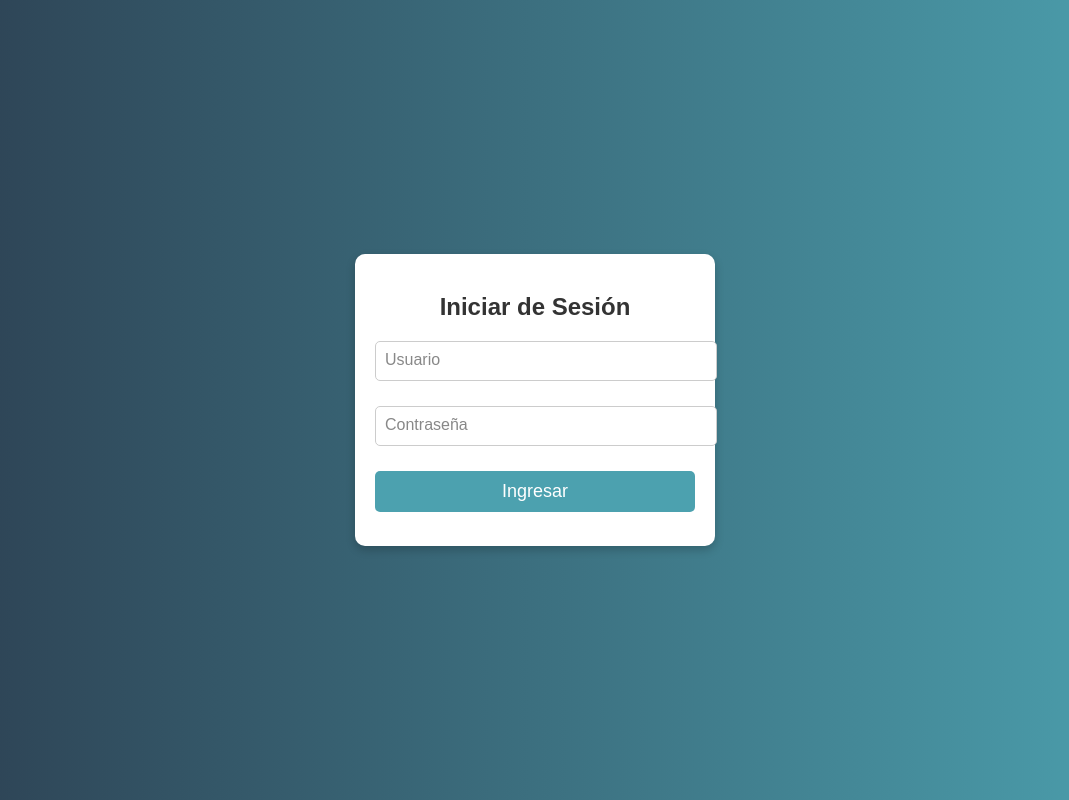
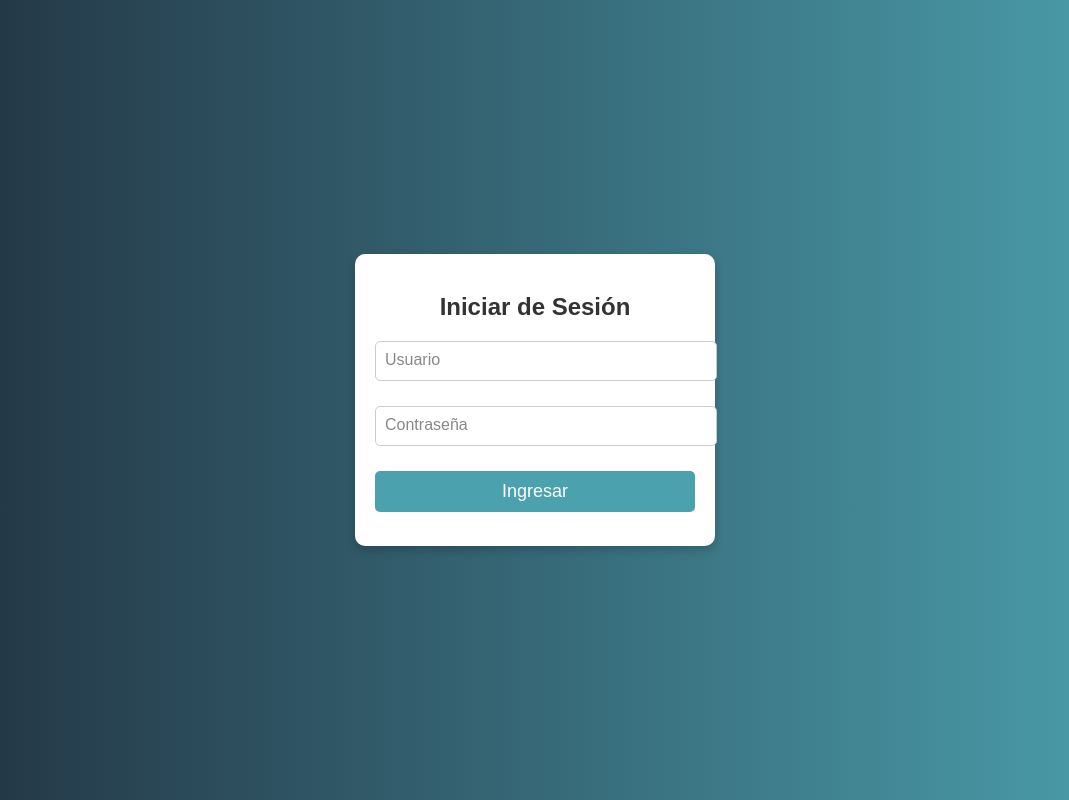
Before and after one commit to BlackberryCake21/Automatizaci-n3, a plain HTML site: page index.html in a window 1280 px wide. Shown: the whole page, without its empty margins (105-1174 px from the left). Drawn offline with Linux system fonts and the light colour scheme.

Commit message:
Correción de estilos

```diff
--- a/style.css
+++ b/style.css
@@ -1,7 +1,7 @@
 /* Fuentes y colores modernos */
 body {
     font-family: 'Arial', sans-serif;
-    background: linear-gradient(to right, #2c3e50, #4ca1af);
+    background: linear-gradient(to right, #21303f, #4ca1af);
     display: flex;
     justify-content: center;
     align-items: center;
```
Also changed, not shown: 1 other file.
